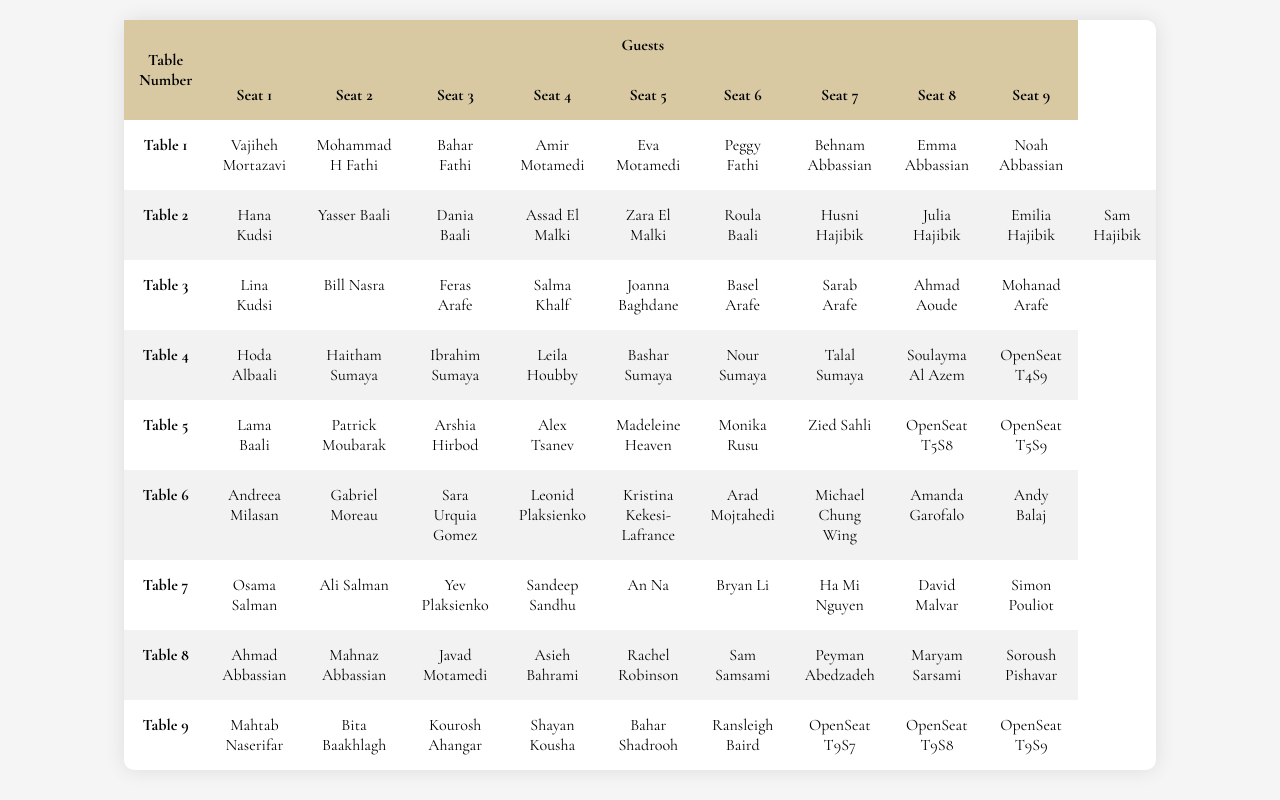
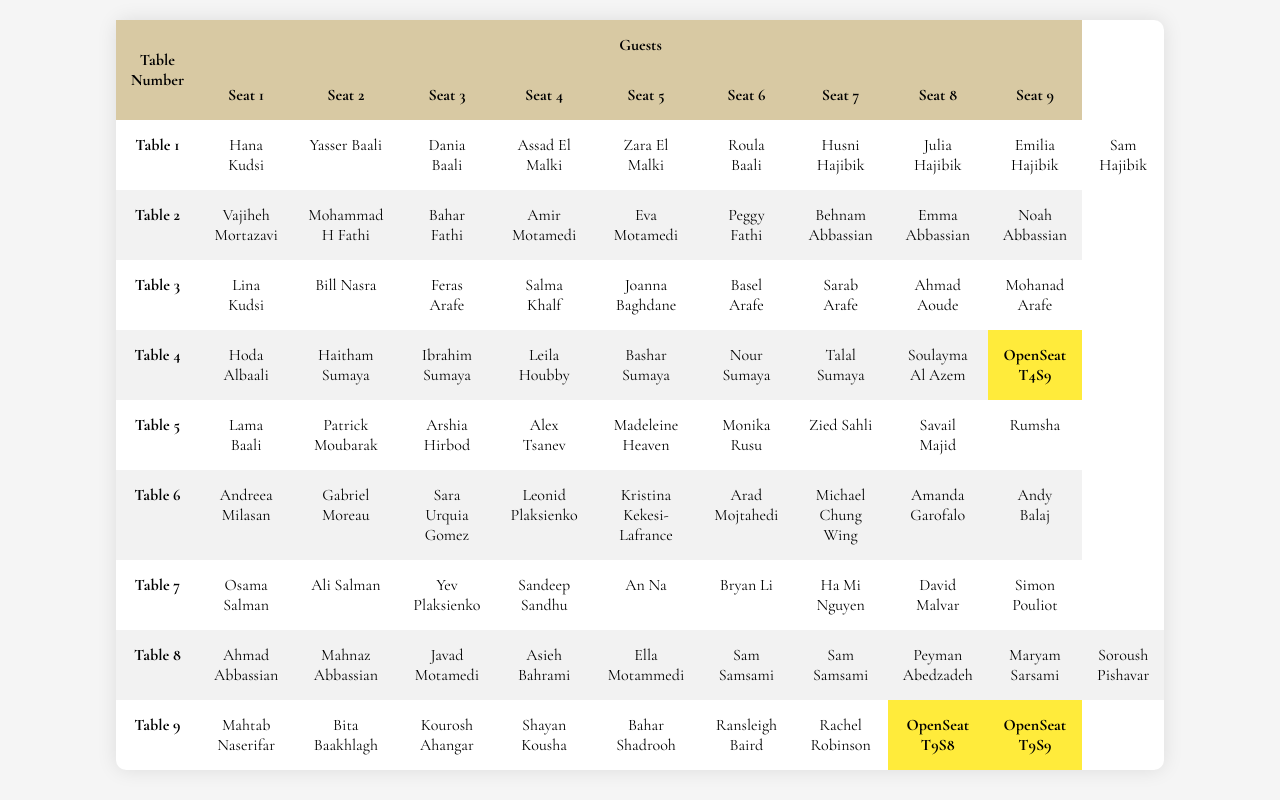
Before and after one commit to AmmarBaali/AmmarBaali.github.io, a website: page seats/index.html in a window 1280 px wide. Shown: the part 320-1120 px from the top of the page. Drawn offline with nearby package versions, Linux system fonts and the light colour scheme.

Commit message:
Changing Seats Image and Seat Changes

```diff
--- a/seats/index.html
+++ b/seats/index.html
@@ -81,6 +81,11 @@
             border-radius: 5px;
             box-shadow: 0 0 20px rgba(0, 0, 0, 0.1);
         }
+        .open-seat {
+        font-weight: bold; /* Make the text bold */
+        background-color: #ffeb3b; /* Highlight color, you can change this */
+        color: black; /* Text color for better visibility */
+    }
 
         footer {
             background-color: #d8c9a3; /* Dark beige color */
@@ -121,6 +126,19 @@
         <tbody>
             <tr>
                 <td><b>Table 1</b></td>
+                <td>Hana Kudsi</td>
+                <td>Yasser Baali</td>
+                <td>Dania Baali</td>
+                <td>Assad El Malki</td>
+                <td>Zara El Malki</td>
+                <td>Roula Baali</td>
+                <td>Husni Hajibik</td>
+                <td>Julia Hajibik</td>
+                <td>Emilia Hajibik</td>
+                <td>Sam Hajibik</td>
+            </tr>
+            <tr>
+                <td><b>Table 2</b></td>
                 <td>Vajiheh Mortazavi</td>
                 <td>Mohammad H Fathi</td>
                 <td>Bahar Fathi</td>
@@ -130,19 +148,6 @@
                 <td>Behnam Abbassian</td>
                 <td>Emma Abbassian</td>
                 <td>Noah Abbassian</td>
-            </tr>
-            <tr>
-                <td><b>Table 2</b></td>
-                <td>Hana Kudsi</td>
-                <td>Yasser Baali</td>
-                <td>Dania Baali</td>
-                <td>Assad El Malki</td>
-                <td>Zara El Malki</td>
-				<td>Roula Baali</td>
-                <td>Husni Hajibik</td>
-                <td>Julia Hajibik</td>
-                <td>Emilia Hajibik</td>
-                <td>Sam Hajibik</td>
             </tr>
             <tr>
                 <td><b>Table 3</b></td>
@@ -177,8 +182,8 @@
                 <td>Madeleine Heaven</td>
                 <td>Monika Rusu</td>
                 <td>Zied Sahli</td>
-				<td class="open-seat">OpenSeat T5S8</td>
-                <td class="open-seat">OpenSeat T5S9</td>
+				<td>Savail Majid</td>
+                <td>Rumsha</td>
             </tr>
             <tr>
                 <td><b>Table 6</b></td>
@@ -210,7 +215,8 @@
                 <td>Mahnaz Abbassian</td>
                 <td>Javad Motamedi</td>
                 <td>Asieh Bahrami</td>
-                <td>Rachel Robinson</td>
+                <td>Ella Motammedi</td>
+                <td>Sam Samsami</td>
                 <td>Sam Samsami</td>
                 <td>Peyman Abedzadeh</td>
                 <td>Maryam Sarsami</td>
@@ -224,7 +230,7 @@
                 <td>Shayan Kousha</td>
                 <td>Bahar Shadrooh</td>
                 <td>Ransleigh Baird</td>
-                <td class="open-seat">OpenSeat T9S7</td>
+                <td>Rachel Robinson</td>
                 <td class="open-seat">OpenSeat T9S8</td>
                 <td class="open-seat">OpenSeat T9S9</td>
             </tr>
```
Also changed, not shown: seats/TableLayout.jpg.
